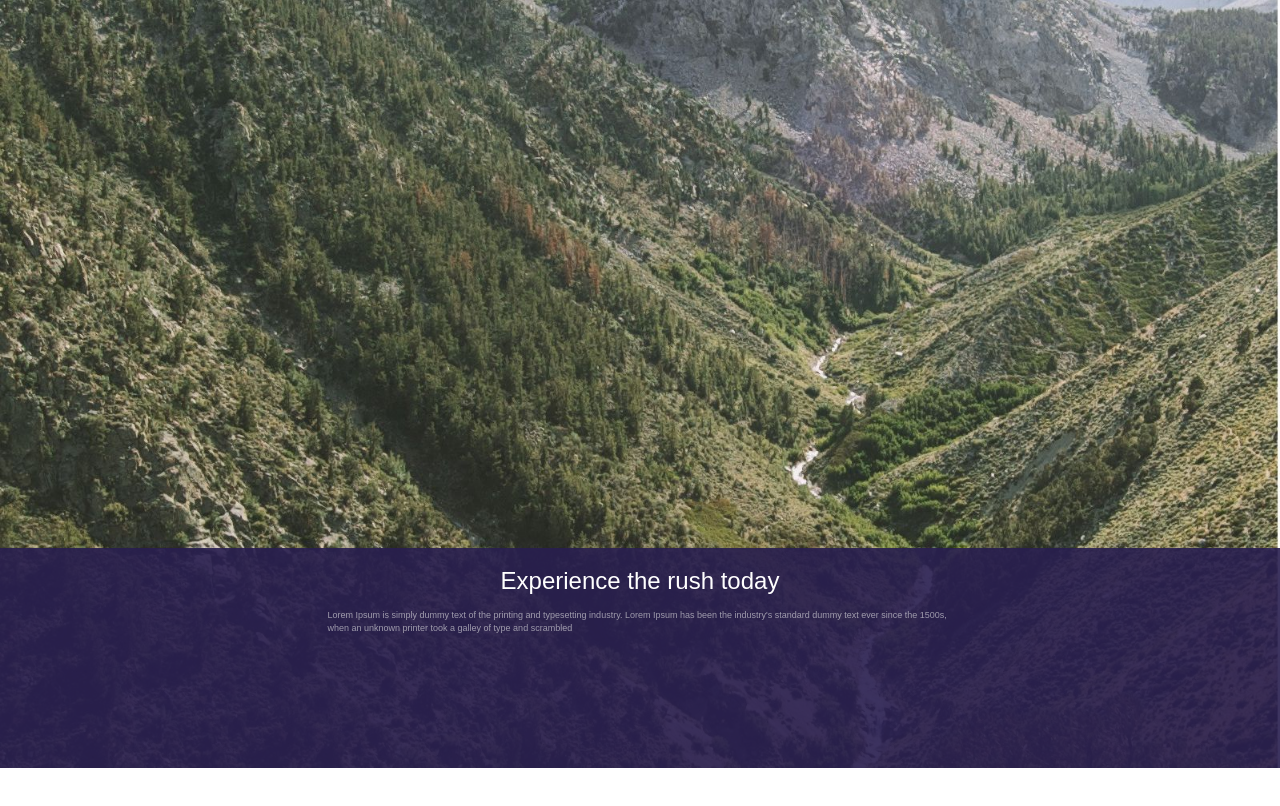
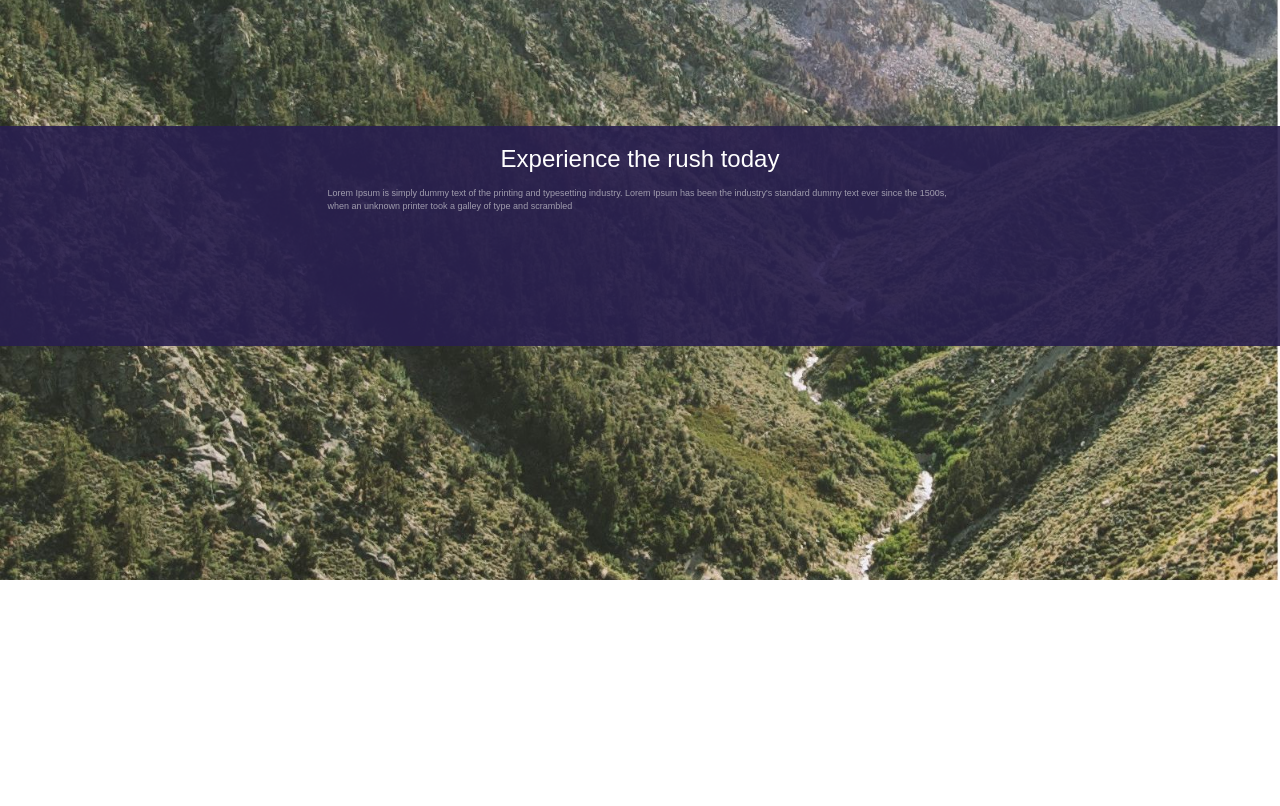
Before and after one commit to rafalmiler77/pex-landingPage, a React (Create React App) app: page / in a window 1280 px wide. Shown: the part 1240-2046 px from the top of the page. Built offline with nearby package versions, Linux system fonts and the light colour scheme.

Commit message:
media screen added

```diff
--- a/src/App.css
+++ b/src/App.css
@@ -46,7 +46,6 @@
 .rectInLayer2 {
   background-color: rgba(41, 31, 79, 0.9);
   height: 220px;
-  margin-top: 60%;
 }
 .rectInLayer2 h3{
   color: white;
@@ -57,5 +56,25 @@
 }
 .whiteLayer {
   height: 500px;
-
 }
+/* Small devices (tablets, 768px and up) */
+@media screen and (max-width: 768px) {
+  .rectInLayer2 {
+    margin-top: 68%;
+  }
+}
+@media screen and (max-width: 992px) and (min-width: 769px) {
+  .rectInLayer2 {
+    margin-top: 46%;
+  }
+}
+@media screen and (max-width: 1200px) and (min-width: 993px) {
+  .rectInLayer2 {
+    margin-top: 36%;
+  }
+}
+@media screen and (min-width: 1201px) {
+  .rectInLayer2 {
+    margin-top: 27%;
+  }
+}
```
